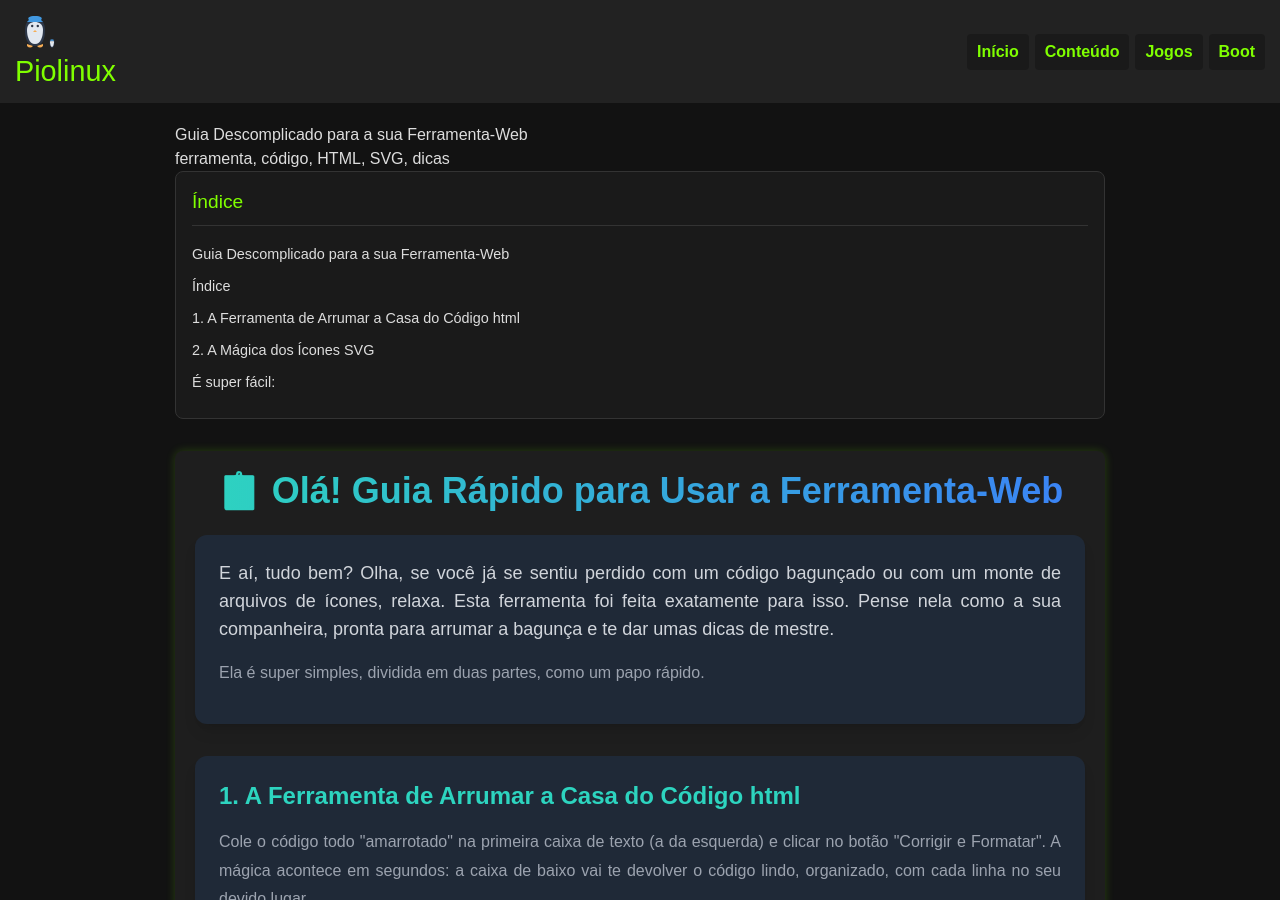
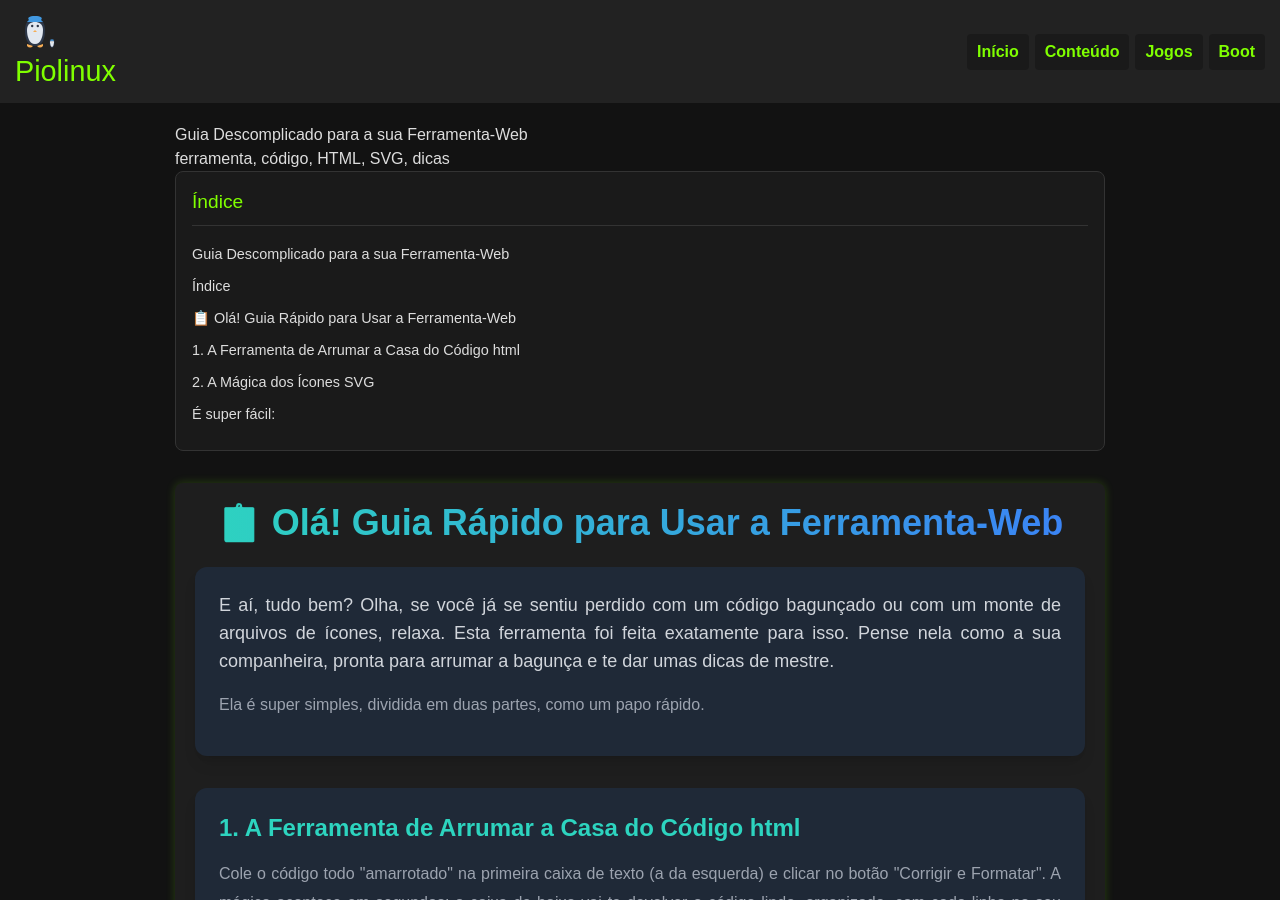
Before and after one commit to Piolinux/piolinux-site, a Jekyll site: the page built from _posts/2025-08-18-codigo-web.md, in a window 1280 px wide and 900 px high. Built offline with Jekyll 4.4.1, drawn with Linux system fonts in a browser that asks for light colours; nearby versions of some CDN libraries.

Commit message:
Update 2025-08-18-codigo-web.md

```diff
--- a/_posts/2025-08-18-codigo-web.md
+++ b/_posts/2025-08-18-codigo-web.md
@@ -15,9 +15,9 @@ description: Uma ferramenta simples e prática para formatar código HTML/XML e
 
 <section class="post-content">
     <!-- Título principal e introdução -->
-    <h1 class="text-3xl md:text-4xl font-bold text-transparent bg-clip-text bg-gradient-to-r from-teal-400 to-blue-500 text-center mb-6">
+    <h2 class="text-3xl md:text-4xl font-bold text-transparent bg-clip-text bg-gradient-to-r from-teal-400 to-blue-500 text-center mb-6">
         📋 Olá! Guia Rápido para Usar a Ferramenta-Web
-    </h1>
+    </h2>
     <div class="bg-gray-800 p-6 rounded-xl shadow-lg mb-8">
         <p class="text-gray-300 text-lg mb-4">
             E aí, tudo bem? Olha, se você já se sentiu perdido com um código bagunçado ou com um monte de arquivos de ícones, relaxa. Esta ferramenta foi feita exatamente para isso. Pense nela como a sua companheira, pronta para arrumar a bagunça e te dar umas dicas de mestre.
```
